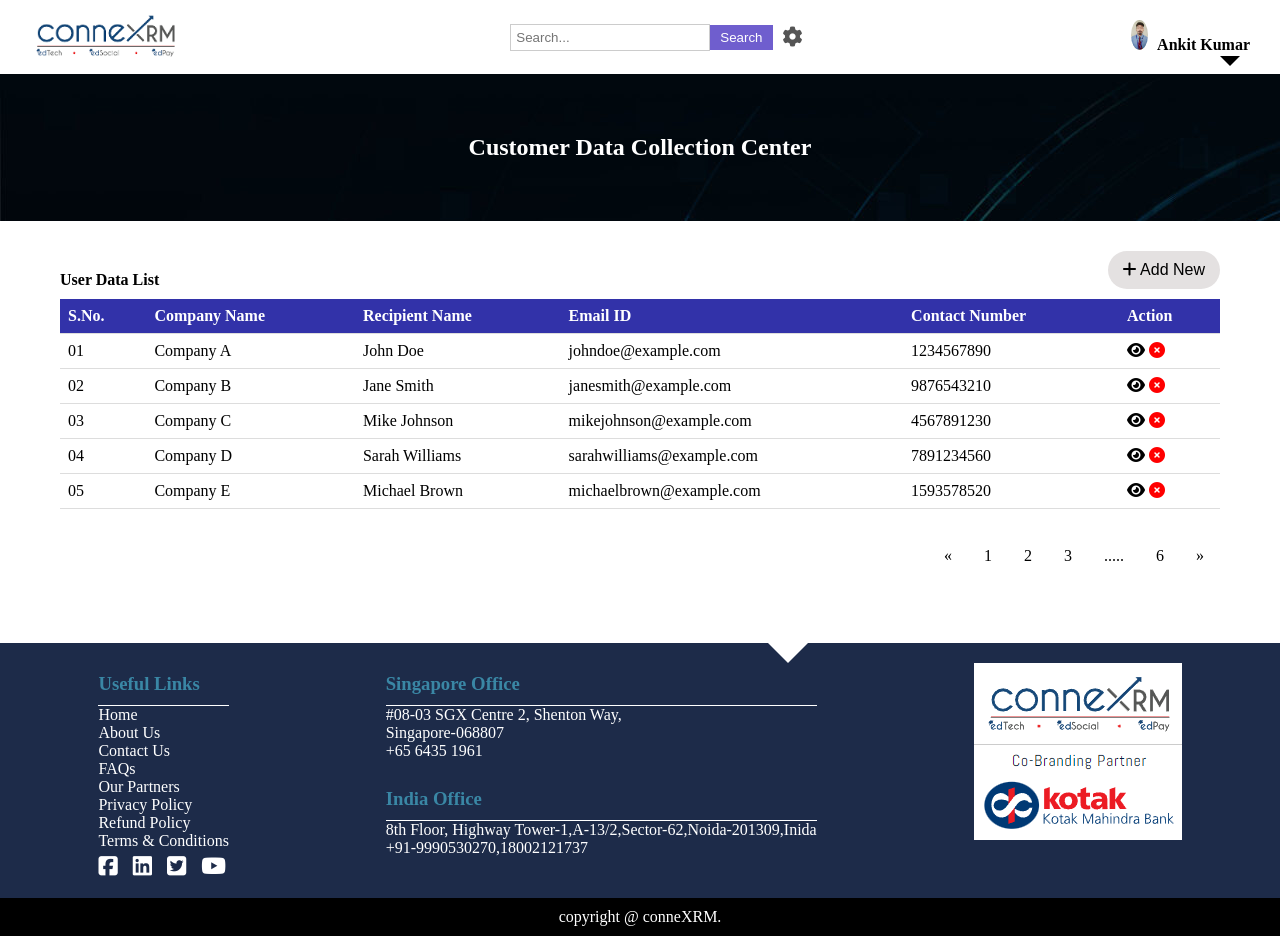
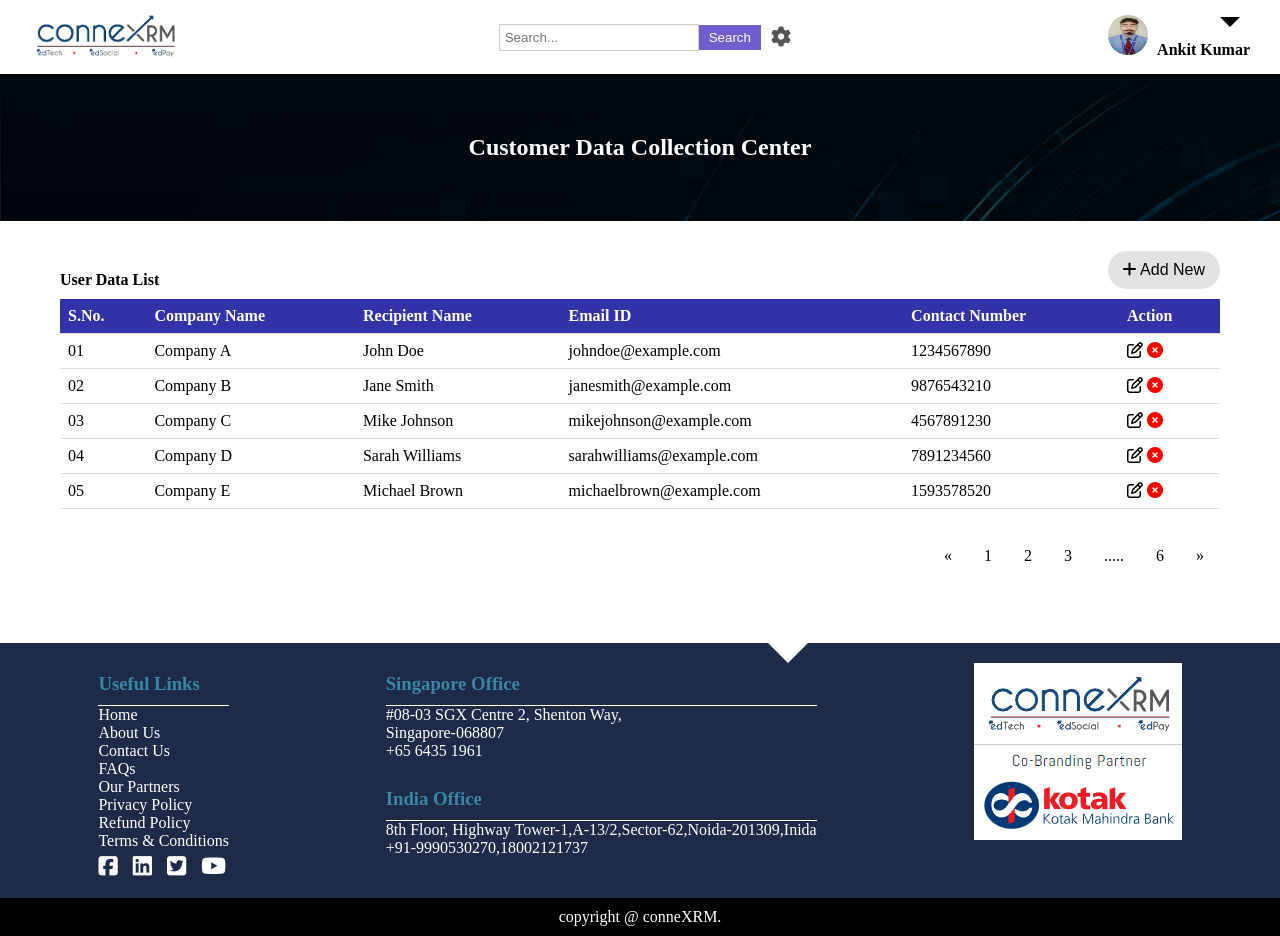
Before and after one commit to ARSArmy/Project1_APAR, a plain HTML site: page index.html in a window 1280 px wide. Drawn offline with Linux system fonts and the light colour scheme.

Commit message:
first commit

```diff
--- a/index.css
+++ b/index.css
@@ -52,7 +52,8 @@ header {
 }
 
 .profile img {
-    height: 30px;
+    height: 40px;
+    width: 40px;
     border-radius: 50%;
     margin-right: 5px;
 }
--- a/index.html
+++ b/index.html
@@ -23,14 +23,13 @@
         </div>
       </div>
       <div class="profile">
-        <img src="images/ankitpic.jpg" alt="Profile Picture" />
-        <span>Ankit Kumar</span>
         <div class="dropdown">
           <div class="dropdown-content">
-
             <a href="#" class="logout-link">Log Out</a>
           </div>
         </div>
+        <img src="images/ankitpic.jpg" alt="Profile Picture" />
+        <span>Ankit Kumar</span>
       </div>
     </header>
 
@@ -98,7 +97,7 @@
                 <td>johndoe@example.com</td>
                 <td>1234567890</td>
                 <td>
-                  <i class="fa-sharp fa-solid fa-eye"></i>
+                  <i class="fa-sharp fa-regular fa-pen-to-square"></i>
                   <i class="fa-solid fa-circle-xmark" style="color: red"></i>
                 </td>
               </tr>
@@ -109,7 +108,7 @@
                 <td>janesmith@example.com</td>
                 <td>9876543210</td>
                 <td>
-                  <i class="fa-sharp fa-solid fa-eye"></i>
+                  <i class="fa-sharp fa-regular fa-pen-to-square"></i>
                   <i class="fa-solid fa-circle-xmark" style="color: red"></i>
                 </td>
               </tr>
@@ -120,7 +119,7 @@
                 <td>mikejohnson@example.com</td>
                 <td>4567891230</td>
                 <td>
-                  <i class="fa-sharp fa-solid fa-eye"></i>
+                  <i class="fa-sharp fa-regular fa-pen-to-square"></i>
                   <i class="fa-solid fa-circle-xmark" style="color: red"></i>
                 </td>
               </tr>
@@ -131,7 +130,7 @@
                 <td>sarahwilliams@example.com</td>
                 <td>7891234560</td>
                 <td>
-                  <i class="fa-sharp fa-solid fa-eye"></i>
+                  <i class="fa-sharp fa-regular fa-pen-to-square"></i>
                   <i class="fa-solid fa-circle-xmark" style="color: red"></i>
                 </td>
               </tr>
@@ -142,7 +141,7 @@
                 <td>michaelbrown@example.com</td>
                 <td>1593578520</td>
                 <td>
-                  <i class="fa-sharp fa-solid fa-eye"></i>
+                  <i class="fa-sharp fa-regular fa-pen-to-square"></i>
                   <i class="fa-solid fa-circle-xmark" style="color: red"></i>
                 </td>
               </tr>
```
